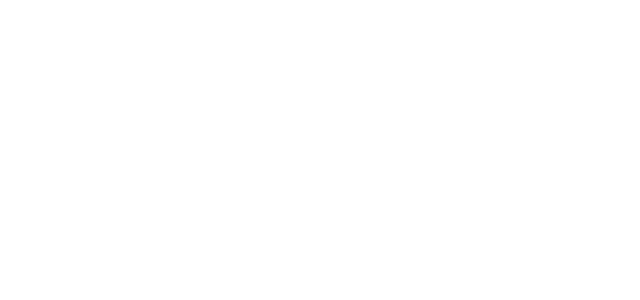
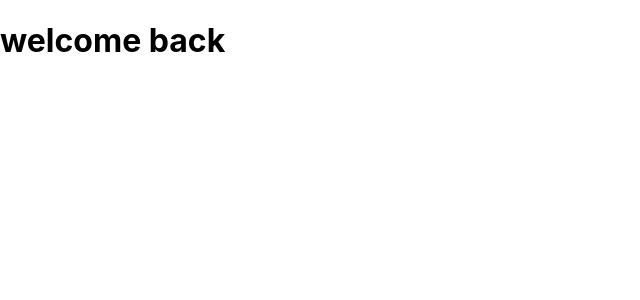
Before and after one commit to Asfar-07/GYM-Project-, a React (Create React App) app in the folder frontend/: page / in a window 1280 px wide. Shown: the top 300 px of the page, without its empty margins (0-640 px from the left). Built offline with nearby package versions, Linux system fonts and the light colour scheme.

Commit message:
Welcome back

```diff
--- a/frontend/src/App.jsx
+++ b/frontend/src/App.jsx
@@ -3,6 +3,9 @@ import './App.css';
 function App() {
   return (
     <div className="App">
+      <h1>
+        welcome back
+      </h1>
 
     </div>
   );
```
